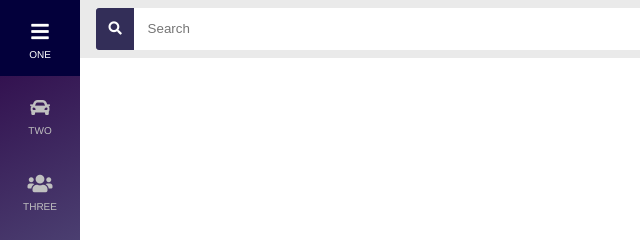
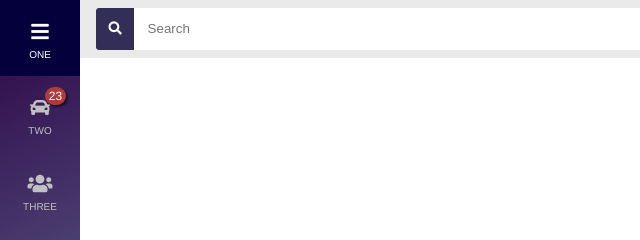
Before and after one commit to aboggan/challenge, a website: page index.html in a window 1280 px wide. Shown: the top 240 px of the page, 0-640 px from the left. Drawn offline with nearby package versions, Linux system fonts and the light colour scheme.

Commit message:
mejorasnab

```diff
--- a/index.html
+++ b/index.html
@@ -51,6 +51,7 @@
           <div class="contenedorIcon">
             <div><i class="fas fa-car"></i></div>
             <div>two</div>
+            <div>23</div>
           </div>
         </a>
         <a href="#">
--- a/sass/main.scss
+++ b/sass/main.scss
@@ -158,15 +158,28 @@ body{
   background:$iconActive;
   }
 
-  .contenedorIcon div:nth-child(1){
+  .contenedorIcon {
+    position: relative;
+    & div:nth-child(1){
         font-size: 20px;
         text-align: center;
         margin-top:5px;
-
     }
-
-  .contenedorIcon div:nth-child(2){
+    & div:nth-child(2){
         font-size: 10px;
         margin-top:5px;
         text-transform: uppercase;
     }
+    & div:nth-child(3){
+        position: absolute;
+        right: -2px;
+        top: -10px;
+        border: 2px solid $notification;
+        border-radius: 14px;
+        background-color: $notification;
+        color: #fff;
+        width: 17px;
+        font-size: 12px;
+        box-shadow: 2px 2px 2px rgba(0, 0, 0, 0.5);;
+    }
+  }
--- a/sass/variables.scss
+++ b/sass/variables.scss
@@ -10,6 +10,7 @@ $white: #ffffff;
 $black: #000000;
 $light-gray: #eaeaea;
 $iconActive: linear-gradient(153deg, rgba(255,255,255,0.22452731092436973) 0%, rgba(47,50,102,0.09007352941176472) 50%, rgba(255,255,255,0.19371498599439774) 100%);
+$notification:#af3c3c;
 
 //Grid Column Values
 $width-colum: 5em;
```
Also changed, not shown: css/main.css. Lines whose indentation alone changed are shown as unchanged.
